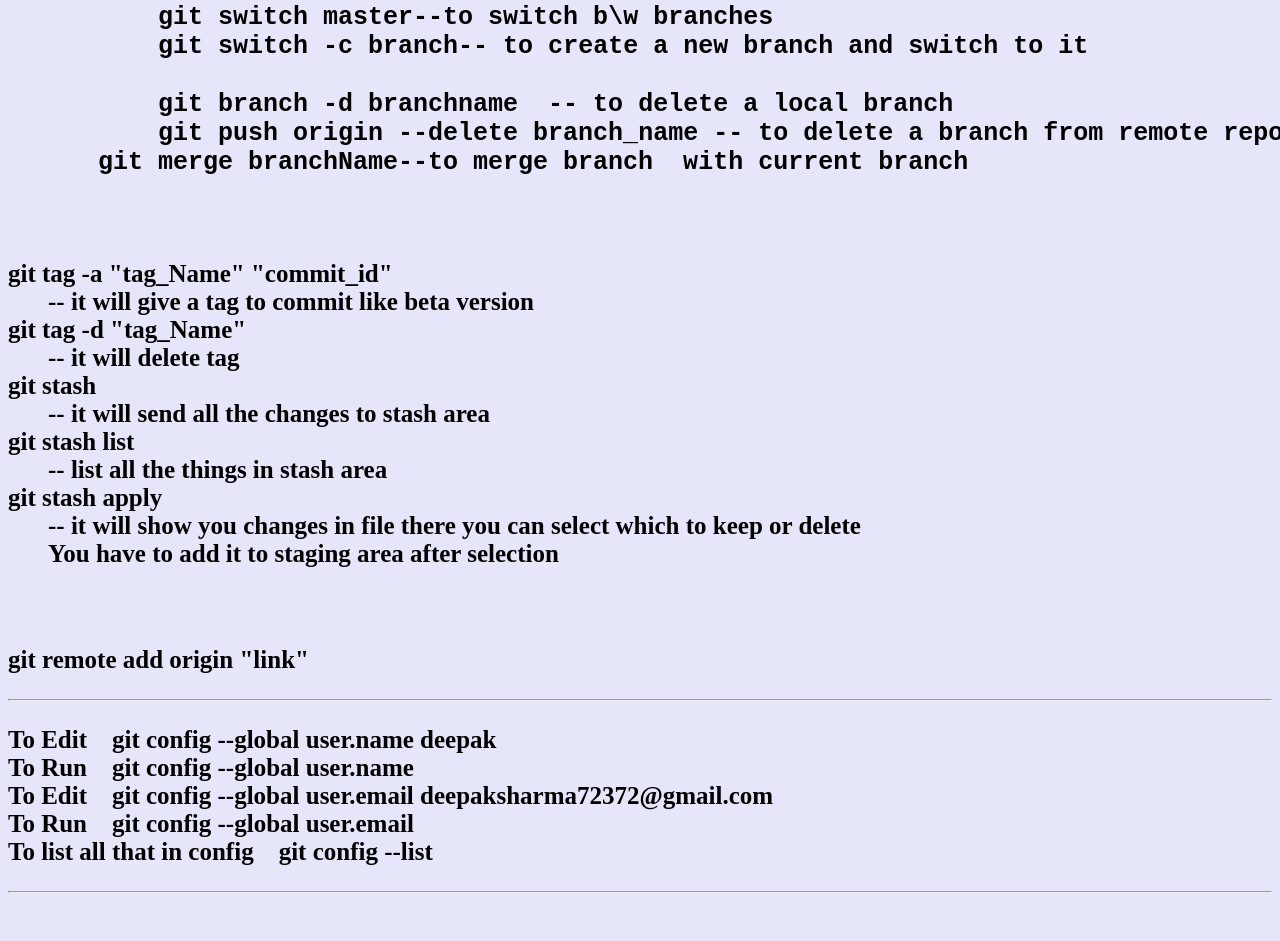
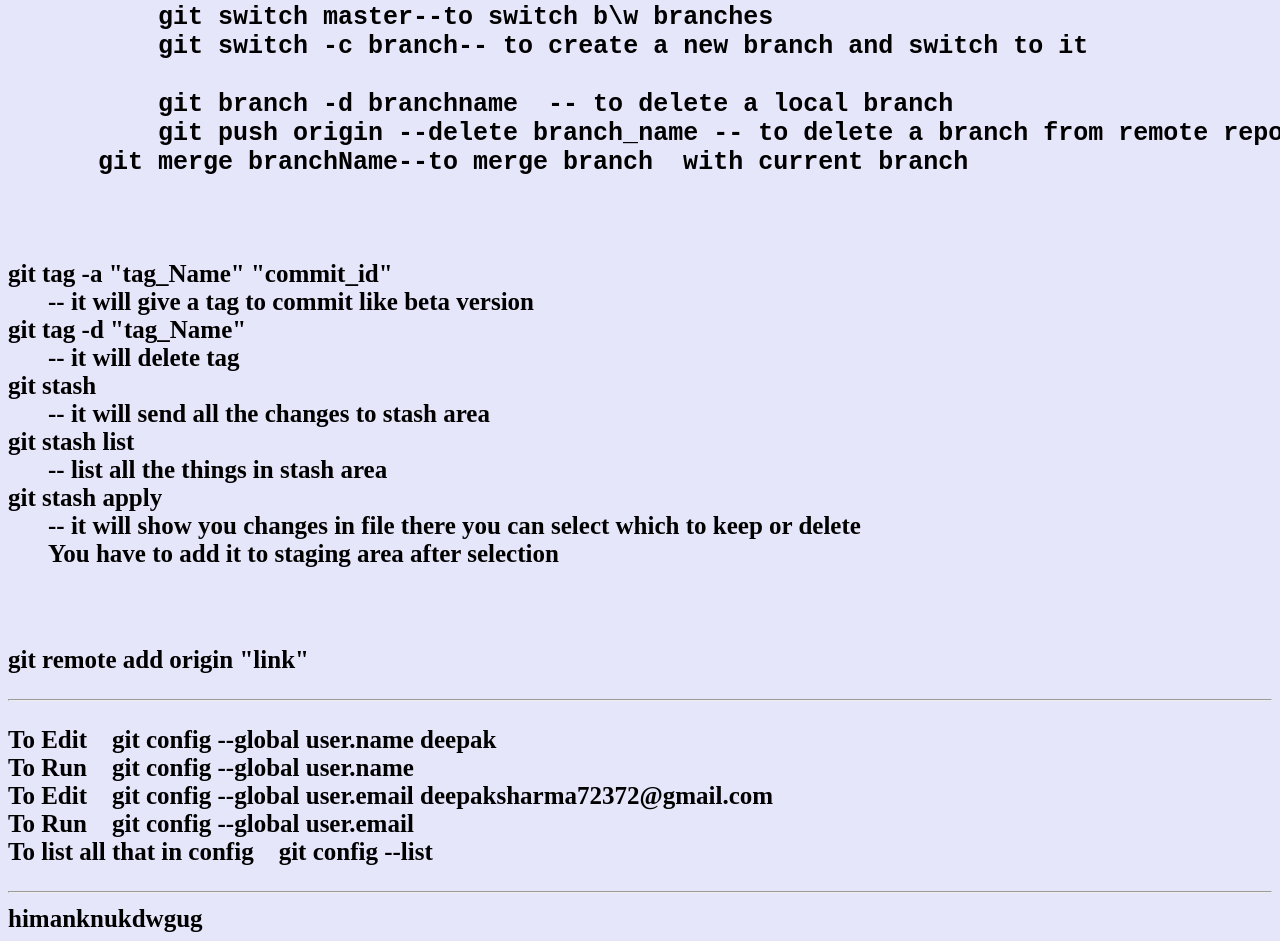
Before and after one commit to chhabrahimanshu1/bashNote, a plain HTML site: page index.html in a window 1280 px wide. Shown: the part 2379-3320 px from the top of the page. Before the commit the page ends 3284 px from the top, so only its background shows below. Drawn offline with Linux system fonts and the light colour scheme.

Commit message:
himansguchange

```diff
--- a/index.html
+++ b/index.html
@@ -132,3 +132,6 @@
     </p><hr>
   </body>
 </html>
+
+
+himanknukdwgug
```
